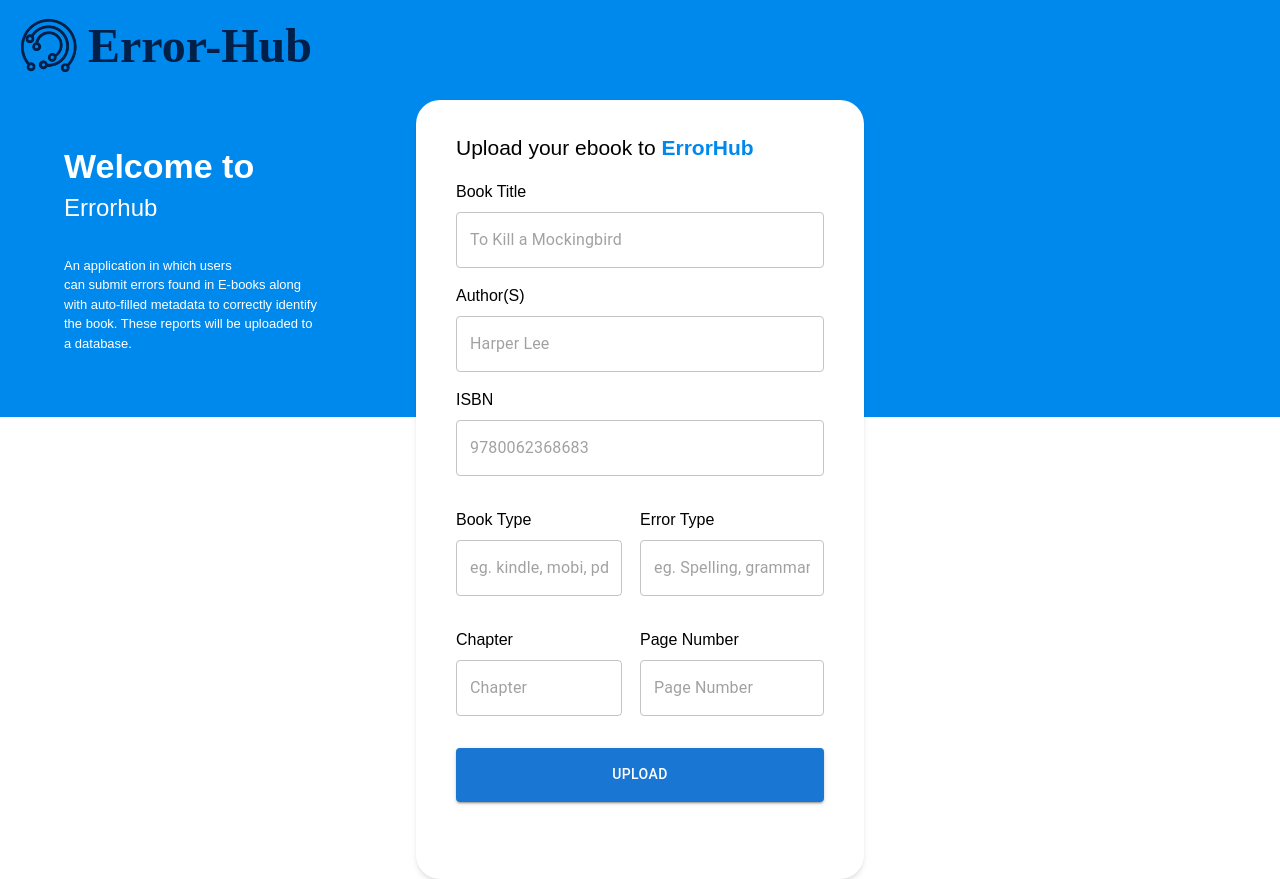
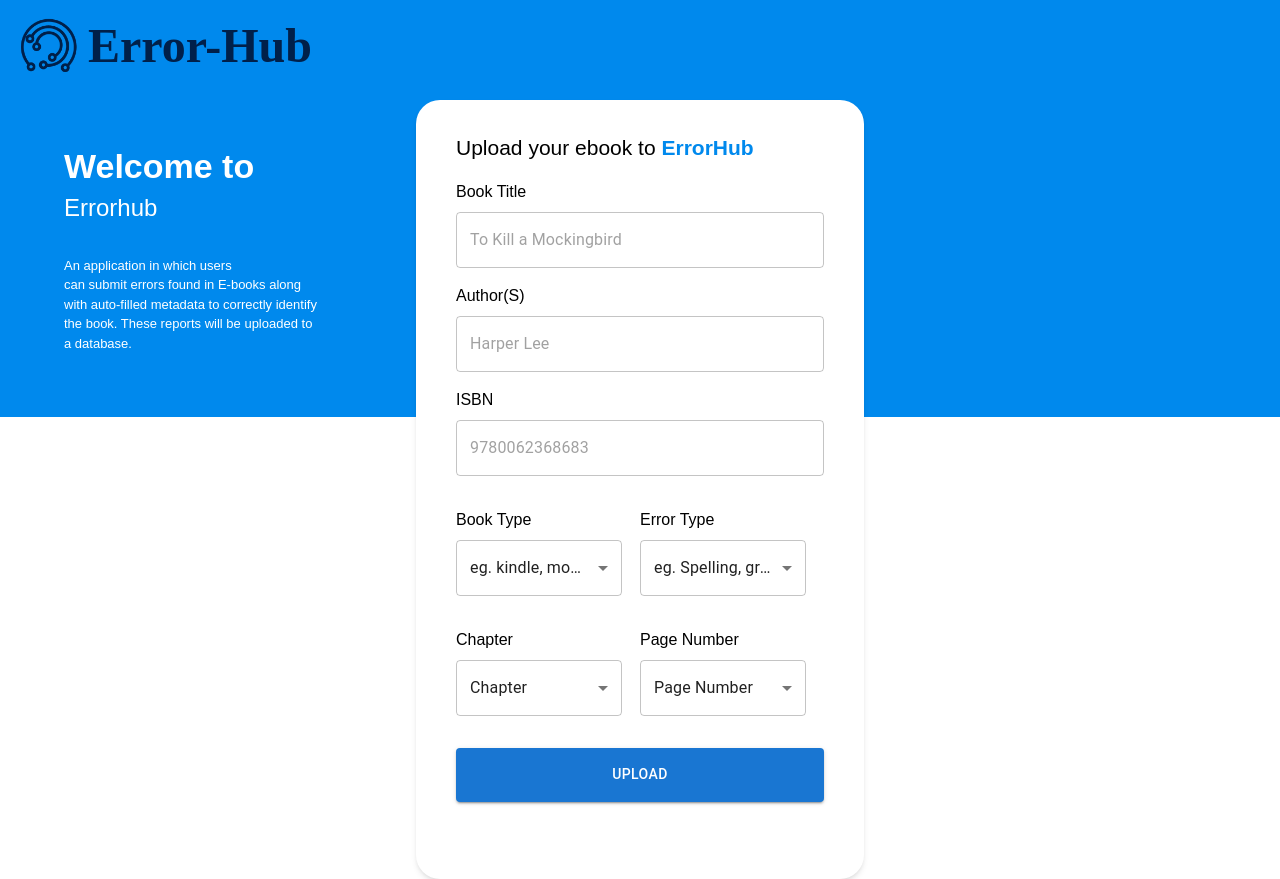
Before and after one commit to Dada-Tech/error-hub, a React (Create React App) app: page / in a window 1280 px wide. Built offline with nearby package versions, Linux system fonts and the light colour scheme.

Commit message:
updated changes

```diff
--- a/src/components/Container/errorhubContainer.tsx
+++ b/src/components/Container/errorhubContainer.tsx
@@ -1,7 +1,8 @@
 import React from 'react';
 import Container from '@mui/material/Container';
-import { Button } from '@mui/material';
+import {Button} from '@mui/material';
 import TextField from '@mui/material/TextField';
+import {Menu1, Menu2, Menu3, Menu4}from "../Dropdown/Dropdownmenu";
 
 const ErrorhubContainer = () => {
     return (
@@ -41,43 +42,23 @@ const ErrorhubContainer = () => {
                         />
                     </div>
                     <div className="grid grid-cols-2 grid-rows-1 gap-0">
-                        <div className="pt-8">
+                        <div className="pt-8 text-black">
                             <div className="pb-2 text-black text-base capitalize">Book Type</div>
-                            <TextField
-                                sx={{ width: '90%'}}
-                                placeholder="eg. kindle, mobi, pdf, ibook"
-                                variant="outlined"
-                                hiddenLabel
-                            />
+                            <Menu1/>
                         </div>
                         <div className="pt-8">
                             <div className="pb-2 text-black text-base capitalize">Error Type</div>
-                            <TextField
-                                sx={{ width: '100%'}}
-                                placeholder="eg. Spelling, grammar, image"
-                                variant="outlined"
-                                hiddenLabel
-                            />
-                        </div>
+                            <Menu2/>
+                          </div>
                     </div>
                     <div className="grid grid-cols-2 grid-rows-1">
                         <div className="pt-8">
                             <div className="pb-2 text-black text-base capitalize">Chapter</div>
-                            <TextField
-                                sx={{ width: '90%'}}
-                                placeholder="Chapter"
-                                variant="outlined"
-                                hiddenLabel
-                            />
+                            <Menu3/>
                         </div>
                         <div className="pt-8">
                             <div className="pb-2 text-black text-base capitalize">Page Number</div>
-                            <TextField
-                                sx={{ width: '100%'}}
-                                placeholder="Page Number"
-                                variant="outlined"
-                                hiddenLabel
-                            />
+                            <Menu4/>
                         </div>
                     </div>
                 </div>
--- /dev/null
+++ b/src/components/Dropdown/Dropdownmenu.tsx
@@ -0,0 +1,101 @@
+import React, { useState } from 'react';
+import Select from '@mui/material/Select';
+import MenuItem from '@mui/material/MenuItem';
+
+const Menu1 = () => {
+    const [selectedValue, setSelectedValue] = useState('');
+
+    const handleChange = (event: { target: { value: React.SetStateAction<string>; }; }) => {
+        setSelectedValue(event.target.value);
+    };
+
+    return (
+        <div>
+            <Select
+                value={selectedValue}
+                onChange={handleChange}
+                displayEmpty // This prop shows the empty placeholder
+                sx={{ width: '90%'}}
+            >
+                <MenuItem value="" disabled>eg. kindle, mobi, pdf, ibook</MenuItem>
+                <MenuItem value="option1">Kindle</MenuItem>
+                <MenuItem value="option2">Mobi</MenuItem>
+                <MenuItem value="option3">iBook</MenuItem>
+            </Select>
+        </div>
+    );
+};
+
+const Menu2 = () => {
+    const [selectedValue, setSelectedValue] = useState('');
+
+    const handleChange = (event: { target: { value: React.SetStateAction<string>; }; }) => {
+        setSelectedValue(event.target.value);
+    };
+
+    return (
+        <div>
+            <Select
+                value={selectedValue}
+                onChange={handleChange}
+                displayEmpty // This prop shows the empty placeholder
+                sx={{ width: '90%'}}
+            >
+                <MenuItem value="" disabled>eg. Spelling, grammar, image</MenuItem>
+                <MenuItem value="option4">Spelling</MenuItem>
+                <MenuItem value="option5">Grammar</MenuItem>
+                <MenuItem value="option6">Image</MenuItem>
+            </Select>
+        </div>
+    );
+};
+
+const Menu3 = () => {
+    const [selectedValue, setSelectedValue] = useState('');
+
+    const handleChange = (event: { target: { value: React.SetStateAction<string>; }; }) => {
+        setSelectedValue(event.target.value);
+    };
+
+    return (
+        <div>
+            <Select
+                value={selectedValue}
+                onChange={handleChange}
+                displayEmpty // This prop shows the empty placeholder
+                sx={{ width: '90%'}}
+            >
+                <MenuItem value="" disabled>Chapter</MenuItem>
+                <MenuItem value="option7">Chapter 1</MenuItem>
+                <MenuItem value="option8">Chapter 2</MenuItem>
+                <MenuItem value="option9">Chapter 3</MenuItem>
+            </Select>
+        </div>
+    );
+};
+
+const Menu4 = () => {
+    const [selectedValue, setSelectedValue] = useState('');
+
+    const handleChange = (event: { target: { value: React.SetStateAction<string>; }; }) => {
+        setSelectedValue(event.target.value);
+    };
+
+    return (
+        <div>
+            <Select
+                value={selectedValue}
+                onChange={handleChange}
+                displayEmpty // This prop shows the empty placeholder
+                sx={{ width: '90%'}}
+            >
+                <MenuItem value="" disabled>Page Number</MenuItem>
+                <MenuItem value="option10">Page 1</MenuItem>
+                <MenuItem value="option11">Page 2</MenuItem>
+                <MenuItem value="option12">Page 3</MenuItem>
+            </Select>
+        </div>
+    );
+};
+
+export {Menu1, Menu2, Menu3, Menu4};
--- a/src/pages/Errorpage/Errorpage.tsx
+++ b/src/pages/Errorpage/Errorpage.tsx
@@ -12,8 +12,8 @@ function Errorpage() {
                 <LogoandName/>
                 <Errorhubtitle/>
             </div>
-            <div className="absolute top-32 flex justify-center md:w-full -mt-7">
-                <div className="w-1/2">
+            <div className="md:absolute top-32 flex justify-center md:w-full -mt-7">
+                <div className="md:w-1/2 lg:w-1/2">
                     <ErrorhubContainer/>
                 </div>
             </div>
```
